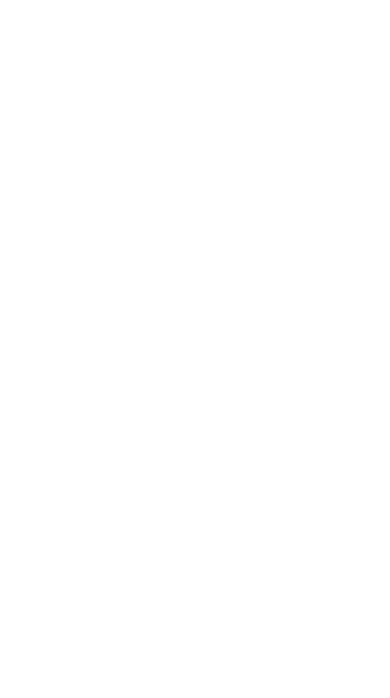
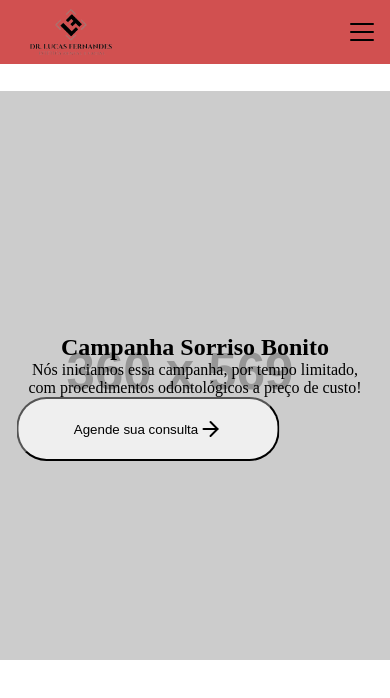
Before and after one commit to Danilo-Sam/projeto_sorriso_bonito, a website: page index.html in a window 390 px wide. Drawn offline with nearby package versions, Linux system fonts and the light colour scheme; files that its build step writes are made by us from their sources; placeholder pictures from the web are drawn by us.

Commit message:
alteração no Gulp e atualização do projeto

```diff
--- a/gulpfile.js
+++ b/gulpfile.js
@@ -12,7 +12,7 @@ function scripts() {
 
 function styles() {
   return gulp
-    .src("./src/styles/*.scss")
+    .src("./src/styles/main.scss")
     .pipe(sass({ outputStyle: "compressed" }))
     .pipe(gulp.dest("./dist/css"));
 }
@@ -25,7 +25,8 @@ function images() {
 }
 
 exports.default = gulp.parallel(styles, images);
+exports.sass = styles;
 exports.watch = function () {
-  gulp.watch(".src/styles/*.scss", gulp.parallel(styles));
+  gulp.watch("./src/styles/*.scss", gulp.parallel(styles));
   gulp.watch("./src/scripts/*.js", gulp.parallel(scripts));
 };
--- a/index.html
+++ b/index.html
@@ -7,5 +7,38 @@
     <title>Odonto Project</title>
     <link rel="stylesheet" href="dist/css/main.css" />
   </head>
-  <body></body>
+  <body>
+    <div>
+        <header>
+
+          <img src="./imagens/logo.png" alt="logo Dr. lucas" />
+
+          <button type="button" onclick="animar()" class="hamburguer" id="btn">
+            <span class="line"></span>
+            <span class="line twu"></span>
+            <span class="line"></span>
+          </button>
+        </header>
+
+        <section>
+            <div class="img">
+
+              <div class="img-conteudo">
+                <h1> Campanha Sorriso Bonito </h1>
+                  <p>
+                    Nós iniciamos essa campanha, por tempo limitado, com procedimentos
+                    odontológicos a preço de custo!
+                  </p>
+
+                  <button>
+                      Agende sua consulta
+                      <img src="./imagens/icon/arrow-right.svg" alt="icon arrow" />
+                  </button>
+              </div>
+
+            </div>
+        </section>
+    </div>
+    <script src="./src/scripts/main.js"></script>
+  </body>
 </html>
--- a/src/styles/main.scss
+++ b/src/styles/main.scss
@@ -0,0 +1,98 @@
+* {
+    padding: 0;
+    margin: 0;
+    box-sizing: border-box;
+}
+
+
+
+@media screen and (max-width: 767px) {
+    //----------------------------------header
+    header {
+        background-color: #d15050;
+        height: 64px;
+        display: flex;
+        align-items: center;
+        justify-content: space-between;
+        padding: 0 16px;
+
+        img {
+            width: 113px;
+            height: 64px;
+        }
+
+//--------------------------------------------
+//-------------------------menu hamburguer
+        .hamburguer {
+            background-color: transparent;
+            border: none;
+            outline: none;
+            cursor: pointer;
+            align-content: space-between;
+
+            .line {
+                display: block;
+                width: 24px;
+                height: 2px;
+                background-color: black;
+                border-radius: 4px;
+                transition: transform .5s;
+                opacity: .25s;
+            }
+
+            .twu {
+                margin-block: 6px;
+            }
+
+            &.active .line:nth-child(1) {
+                transform: translateY(8px) rotate(-45deg);
+            }
+
+            &.active .line:nth-child(2) {
+                opacity: 0;
+            }
+
+            &.active .line:nth-child(3) {
+                transform: translateY(-8px) rotate(45deg);
+            }
+        }
+
+    //---------------------------------------------------
+}
+
+//--------------------------------------------------
+section {
+
+    .img {
+        background-image: url(https://via.placeholder.com/360x569);
+        width: 100%;
+        height: 569px;
+        position: absolute;
+        top: 91px;
+    }
+
+    .img-conteudo {
+        max-width: 357px;
+        width: 100%;
+        text-align: center;
+        position: absolute;
+        top: 243px;
+        left: 50%;
+        transform: translate(-50%);
+
+        &:nth-child(2) {
+            margin: 24px 0;
+        }
+    }
+
+    button {
+        display: flex;
+        align-items: center;
+        justify-content: center;
+        border-radius: 30px;
+        padding: 18px 24px;
+        width: 263px;
+    }
+}
+
+}
```
Also changed, not shown: imagens/icon/arrow-right.svg (added), imagens/logo.png (added).
